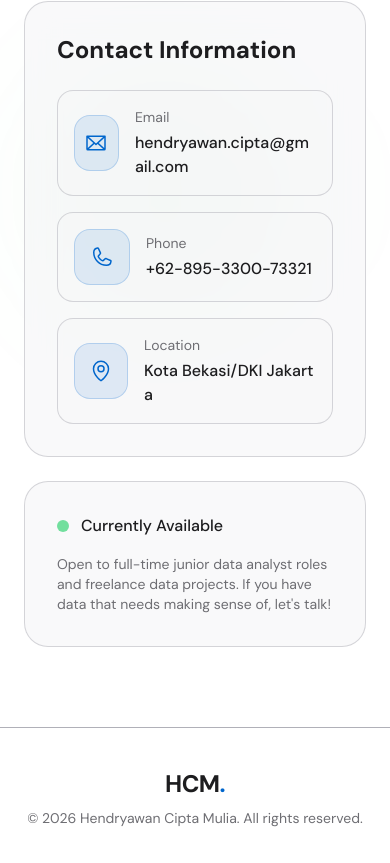
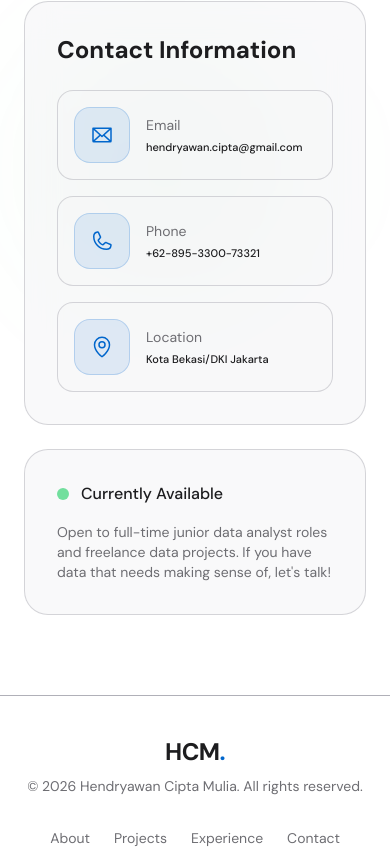
Before and after one commit to Hendryawan99/portfolio, a React (Vite) app: page / in a window 390 px wide. Shown: the part 8872-9735 px from the top of the page. Built offline with nearby package versions, Linux system fonts and the light colour scheme.

Commit message:
Fix contact text

```diff
--- a/src/sections/Contacts.jsx
+++ b/src/sections/Contacts.jsx
@@ -233,7 +233,9 @@ export const Contacts = () => {
                         {item.label}
                       </div>
 
-                      <div className="font-medium break-all">{item.value}</div>
+                      <div className="font-medium break-all text-[11px] sm:text-base">
+                        {item.value}
+                      </div>
                     </div>
                   </a>
                 ))}
```
